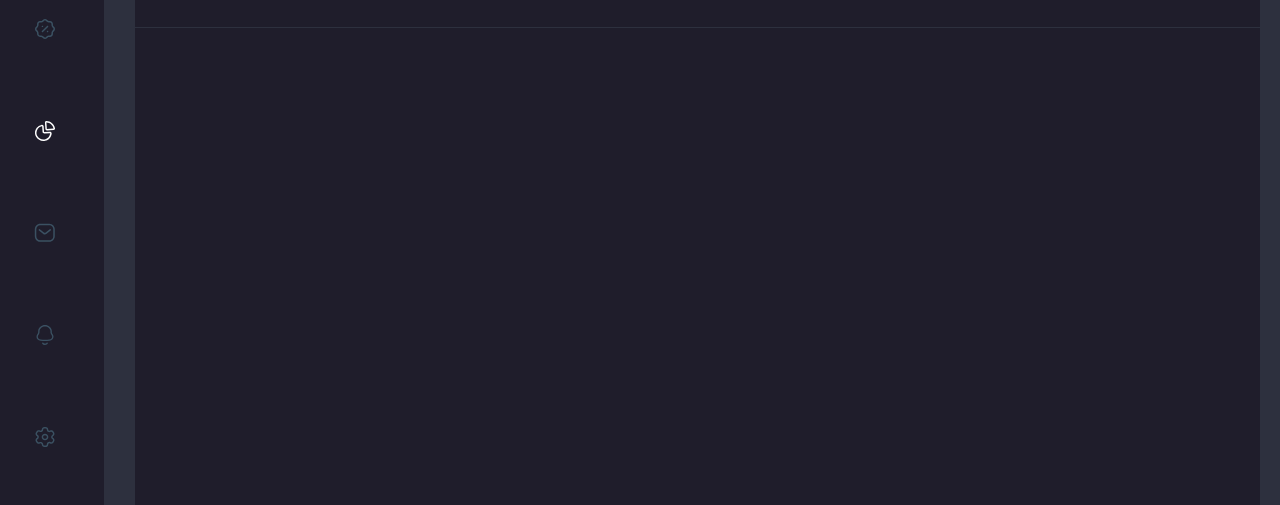
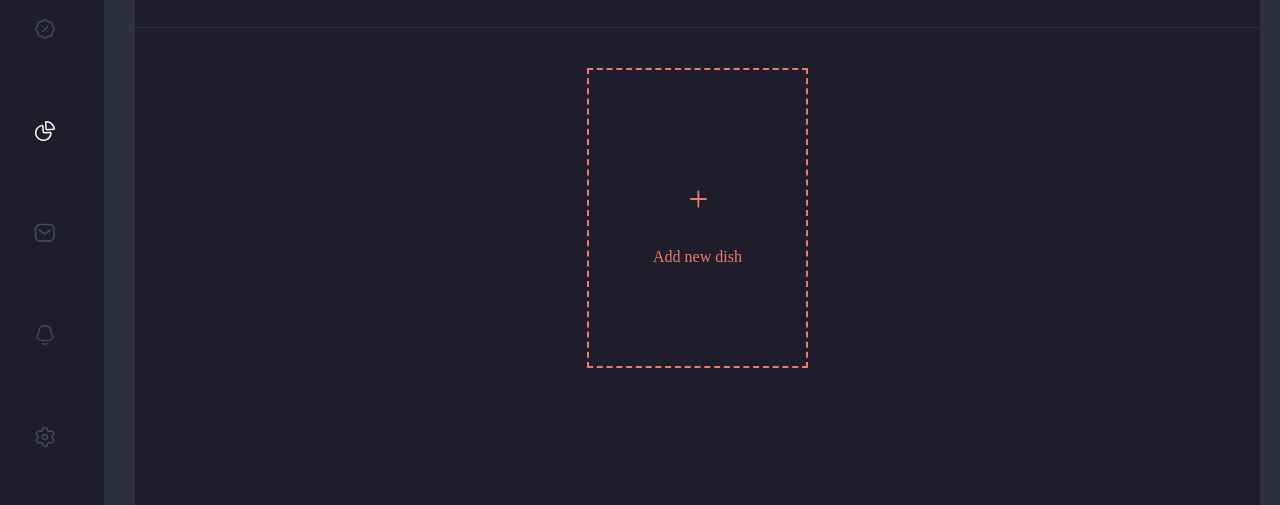
Before and after one commit to tranchinh123/javascript-training, a website built with Parcel: page practice-one/src/index.html in a window 1280 px wide. Shown: the part 159-664 px from the top of the page. Built offline with nearby package versions, Linux system fonts and the light colour scheme; files whose address does not match are found by name.

Commit message:
create components card

```diff
--- a/practice-one/src/index.html
+++ b/practice-one/src/index.html
@@ -75,7 +75,10 @@
 
 				<div class="homepage-main">
 					<div class="product-list">
-						<div class="card-add"></div>
+						<div class="card card-add">
+							<img src="./assets/icons/Vector 9.svg" alt="" />
+							<p class="card-add-text">Add new dish</p>
+						</div>
 						<div class="list-card-product">
 							<div class="card-product"></div>
 							<div class="card-product"></div>
@@ -83,8 +86,6 @@
 						</div>
 					</div>
 				</div>
-
-				<div class="homepage-footer"></div>
 			</section>
 		</main>
 	</body>
--- a/practice-one/src/styles/base/variables.css
+++ b/practice-one/src/styles/base/variables.css
@@ -6,8 +6,13 @@
 
 	/* color-text */
 	--primary-text-color: white;
+	--secondary-text-color: #ea7c69;
 	/* font-size */
 	--font-size-medium: 20px;
 	/* line-height*/
 	--line-height-xl: 28px;
+	/* border-color */
+	--primary-border-color: #1f1d2b;
+	--secondary-border-color: #2d303e;
+	--tertiary-border-color: #ea7c69;
 }
--- /dev/null
+++ b/practice-one/src/styles/components/cards.css
@@ -0,0 +1,16 @@
+.card {
+	width: 221px;
+	height: 300px;
+	border-radius: var(--secondary-border-color);
+}
+.card-add {
+	border: 2px dashed var(--tertiary-border-color);
+	color: var(--secondary-text-color);
+	display: flex;
+	align-items: center;
+	flex-direction: column;
+	gap: 40px;
+	margin: auto;
+	padding-top: 120px;
+	cursor: pointer;
+}
--- a/practice-one/src/styles/components/index.css
+++ b/practice-one/src/styles/components/index.css
@@ -0,0 +1 @@
+@import url(cards.css);
--- a/practice-one/src/styles/pages/homepage.css
+++ b/practice-one/src/styles/pages/homepage.css
@@ -62,3 +62,6 @@ h1 {
 	color: var(--primary-text-color);
 	width: 300px;
 }
+.product-list {
+	margin-top: 40px;
+}
```
Also changed, not shown: practice-one/src/assets/icons/Vector 9.svg (added).
